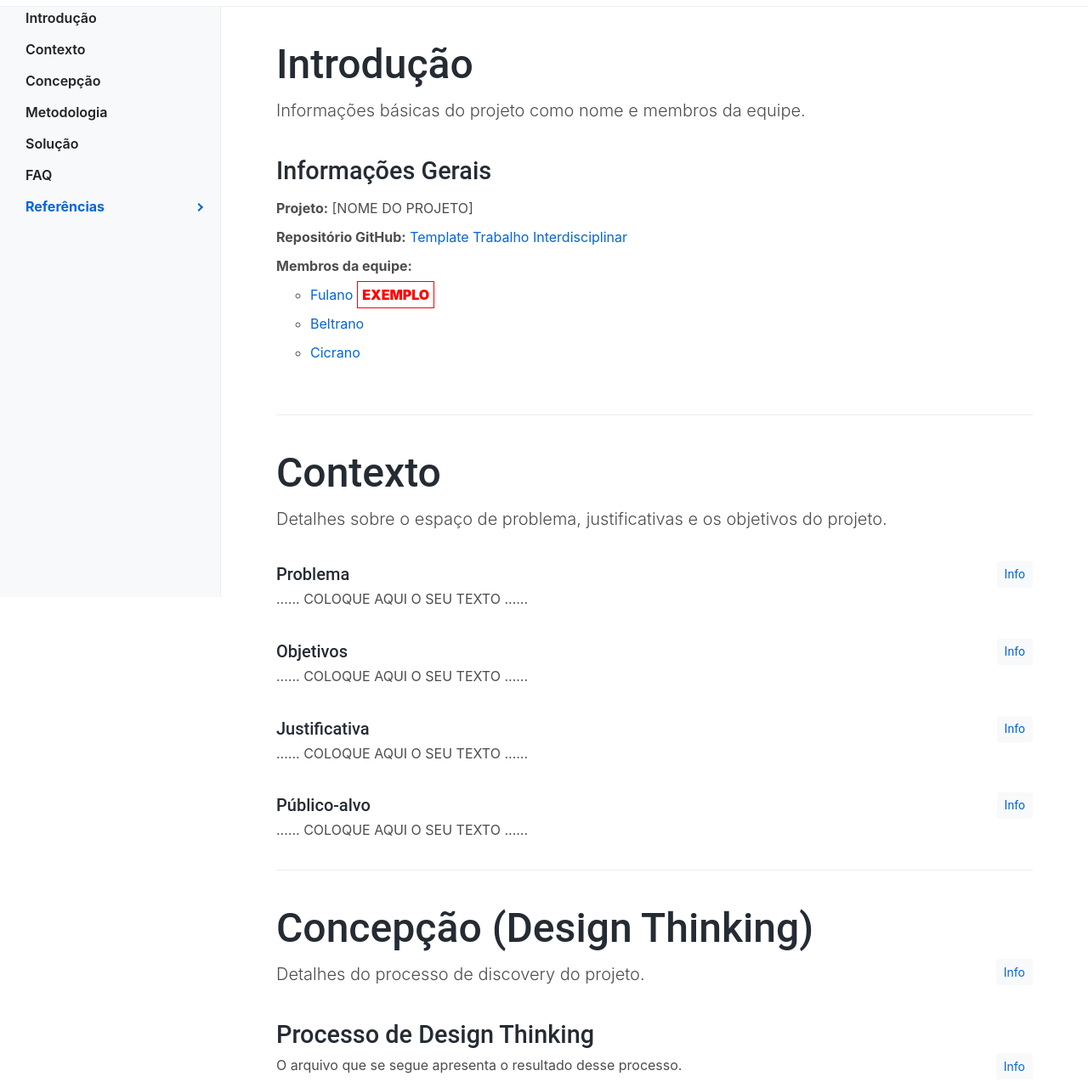
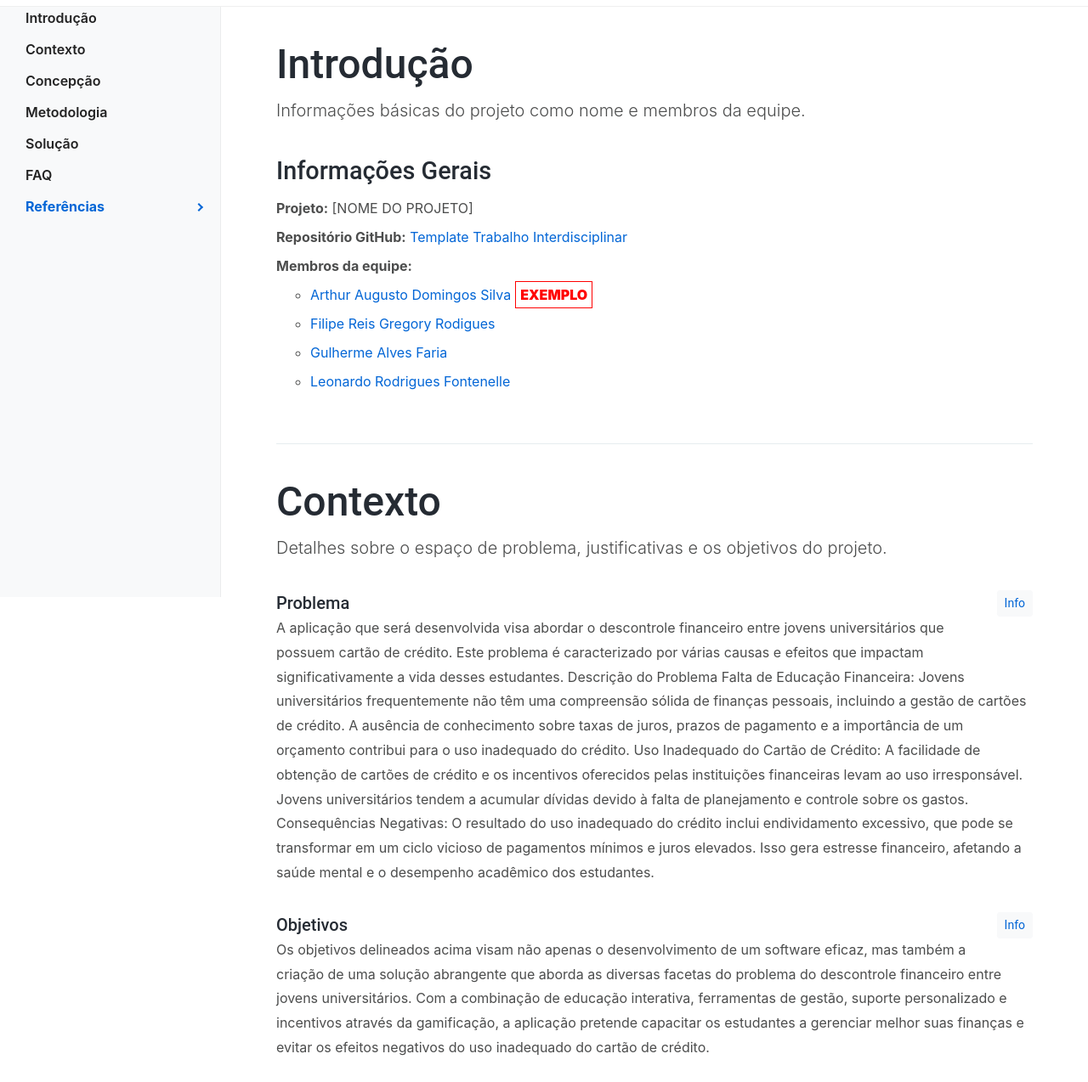
Before and after one commit to ICEI-PUC-Minas-PMGCC-TI/ti-1-pmg-cc-m-20241-g3-descontrole-financeiro, a plain HTML site: page docs/index.html in a window 1280 px wide. Shown: the part 97-1371 px from the top of the page at 85% size. Drawn offline with Linux system fonts and the light colour scheme.

Commit message:
Update index.html

```diff
--- a/docs/index.html
+++ b/docs/index.html
@@ -106,9 +106,10 @@
                     </li>
                     <li><strong>Membros da equipe:</strong>
                       <ul>
-                        <li><a href="https://github.com/fulano">Fulano</a><span class="exemplo">EXEMPLO</span></li>
-                        <li><a href="https://github.com/beltrano">Beltrano</a></li>
-                        <li><a href="https://github.com/cicrano">Cicrano</a></li>
+                        <li><a href="https://github.com/thuzada">Arthur Augusto Domingos Silva</a><span class="exemplo">EXEMPLO</span></li>
+                        <li><a href="https://github.com/LeonardoFontenelle">Filipe Reis Gregory Rodigues</a></li>
+                        <li><a href="https://github.com/guilhermeaf04">Gulherme Alves Faria</a></li>
+                         <li><a href="https://github.com/cicrano">Leonardo Rodrigues Fontenelle</a></li>
                       </ul>
                     </li>
                   </ul>
@@ -129,7 +130,17 @@
               <div class="alert alert-warning collapse" role="alert" id="collapseProblema">
                 Nesse momento você deve apresentar o problema que a sua aplicação deve resolver. No entanto, não é a hora de comentar sobre a aplicação. Descreva também o contexto em que essa aplicação será usada, se houver: empresa, tecnologias, etc. Novamente, descreva apenas o que de fato existir, pois ainda não é a hora de apresentar requisitos detalhados ou projetos.
               </div>
-              <p>......  COLOQUE AQUI O SEU TEXTO ......</p>
+              <p>A aplicação que será desenvolvida visa abordar o descontrole financeiro entre jovens universitários que possuem cartão de crédito. Este problema é caracterizado por várias causas e efeitos que impactam significativamente a vida desses estudantes.
+
+Descrição do Problema
+Falta de Educação Financeira:
+Jovens universitários frequentemente não têm uma compreensão sólida de finanças pessoais, incluindo a gestão de cartões de crédito. A ausência de conhecimento sobre taxas de juros, prazos de pagamento e a importância de um orçamento contribui para o uso inadequado do crédito.
+
+Uso Inadequado do Cartão de Crédito:
+A facilidade de obtenção de cartões de crédito e os incentivos oferecidos pelas instituições financeiras levam ao uso irresponsável. Jovens universitários tendem a acumular dívidas devido à falta de planejamento e controle sobre os gastos.
+
+Consequências Negativas:
+O resultado do uso inadequado do crédito inclui endividamento excessivo, que pode se transformar em um ciclo vicioso de pagamentos mínimos e juros elevados. Isso gera estresse financeiro, afetando a saúde mental e o desempenho acadêmico dos estudantes.</p>
             </section>
 
             <section>
@@ -138,7 +149,7 @@
               <div class="alert alert-warning collapse" role="alert" id="collapseObjetivos">
                 Aqui você deve descrever os objetivos do trabalho indicando que o objetivo geral é desenvolver um software para solucionar o problema apresentado acima. Apresente também alguns (pelo menos 2) objetivos específicos dependendo de onde você vai querer concentrar a sua prática investigativa, ou como você vai aprofundar no seu trabalho.
               </div>
-              <p>......  COLOQUE AQUI O SEU TEXTO ......</p>
+              <p>Os objetivos delineados acima visam não apenas o desenvolvimento de um software eficaz, mas também a criação de uma solução abrangente que aborda as diversas facetas do problema do descontrole financeiro entre jovens universitários. Com a combinação de educação interativa, ferramentas de gestão, suporte personalizado e incentivos através da gamificação, a aplicação pretende capacitar os estudantes a gerenciar melhor suas finanças e evitar os efeitos negativos do uso inadequado do cartão de crédito.</p>
             </section>
 
             <section>
@@ -147,7 +158,13 @@
               <div class="alert alert-warning collapse" role="alert" id="collapseJustificativa">
                 Descreva a importância ou a motivação para trabalhar com esta aplicação que você escolheu. Indique as razões pelas quais você escolheu seus objetivos específicos ou as razões para aprofundar em certos aspectos do software. O grupo de trabalho pode fazer uso de questionários, entrevistas e dados estatísticos, que podem ser apresentados, com o objetivo de esclarecer detalhes do problema que será abordado pelo grupo.
               </div>
-              <p>......  COLOQUE AQUI O SEU TEXTO ......</p>
+              <p>Trabalhar no desenvolvimento desta aplicação é motivado pela necessidade urgente de abordar o descontrole financeiro entre jovens universitários, um problema que tem repercussões significativas em suas vidas acadêmicas e pessoais. A combinação de educação interativa, ferramentas de gestão financeira, suporte personalizado e gamificação promete oferecer uma solução eficaz e abrangente. A utilização de questionários, entrevistas e dados estatísticos assegurará que o desenvolvimento do software seja guiado por uma compreensão profunda e precisa do problema, resultando em uma aplicação que realmente faça a diferença na vida dos estudantes.
+
+
+
+
+
+</p>
             </section>
 
             <section>
@@ -157,7 +174,7 @@
                 Descreva quem serão as pessoas que usarão a sua aplicação indicando os diferentes perfis. O objetivo aqui não é definir quem serão os clientes ou quais serão os papéis dos usuários na aplicação. A ideia é, dentro do possível, conhecer um pouco mais sobre o perfil dos usuários: conhecimentos prévios, relação com a tecnologia, relações hierárquicas, etc.
                 Adicione informações sobre o público-alvo por meio de uma descrição textual, ou diagramas de personas, mapa de stakeholders, ou como o grupo achar mais conveniente.
               </div>
-              <p>......  COLOQUE AQUI O SEU TEXTO ......</p>
+              <p>A aplicação será utilizada por jovens universitários com diferentes níveis de conhecimento financeiro e familiaridade com a tecnologia, variando desde recém-ingressados com pouca experiência até finalistas com maior entendimento financeiro. As necessidades incluem educação financeira básica, gestão do crédito e planejamento financeiro a longo prazo. Além disso, conselheiros financeiros universitários, que possuem alto conhecimento em finanças e necessitam de ferramentas para monitorar e personalizar o aconselhamento, e representantes de instituições financeiras parceiras, interessados em promover produtos de forma responsável e acessar dados de uso, também utilizarão a aplicação. Compreender esses perfis é crucial para desenvolver uma solução eficaz e personalizada.</p>
             </section>
 
           </section>
@@ -180,8 +197,8 @@
               <div class="alert alert-warning collapse" role="alert" id="collapseProcesso">
                 <p>Apresente o processo de Design Thinking realizado pelo grupo e documentado por meio do software Miro. No documento apresentado, devem ser incluídos: (1) a matriz CSD, (2) o mapa de stakeholders, (3) as personas, (4) as respectivas propostas de valor e (5) o processo de ideação identificando as ideias levantadas e sua priorização.</p>
               </div>
-              <object data="assets/files/processo-dt.pdf" type="application/pdf" width="100%" height="500px">
-                <p>Não foi possível apresentar o arquivo PDF. Faça o download e abra no seu computador: <a href="/assets/files/processo-dt.pdf">Download</a></p>
+              <object data="assets/files/Design Thinking.pdf" type="application/pdf" width="100%" height="500px">
+                <p>Não foi possível apresentar o arquivo PDF. Faça o download e abra no seu computador: <a href="assets/files/Design Thinking.pdf">Download</a></p>
               </object>
             </section>
 
@@ -193,6 +210,9 @@
               <div class="alert alert-warning collapse" role="alert" id="collapseEspecificacao">
                 <p>Apresente as especificações do projeto, incluindo as histórias de usuário e os requisitos funcionais e não funcionais.</p>
               </div>
+              <object data="assets/files/Documentação - Descontrole financeiro – Grupo 3.pdf" type="application/pdf" width="100%" height="500px">
+                <p>Não foi possível apresentar o arquivo PDF. Faça o download e abra no seu computador: <a href="assets/files/Documentação - Descontrole financeiro – Grupo 3.pdf">Download</a></p>
+              </object>
 
               <section>
                 <h5>Histórias de Usuários</h5>
```
